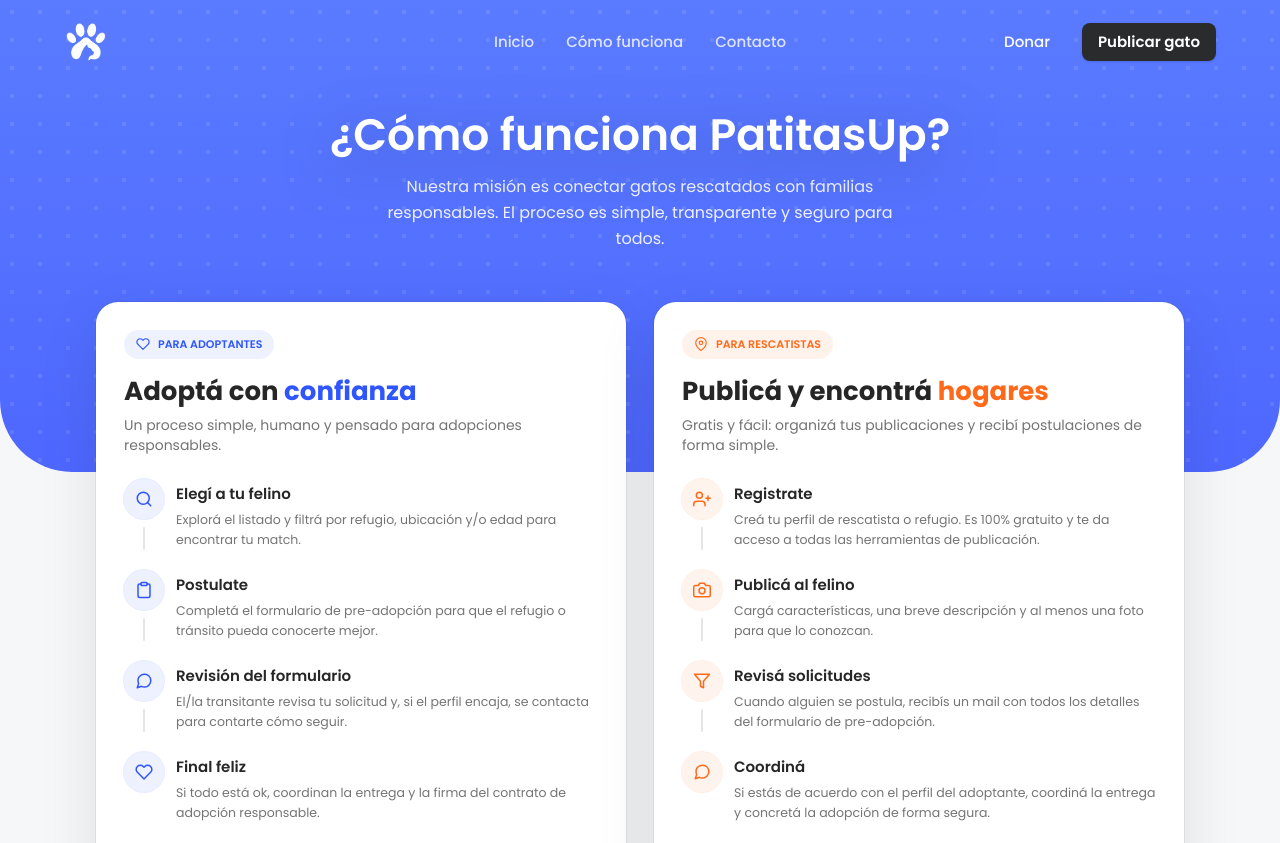
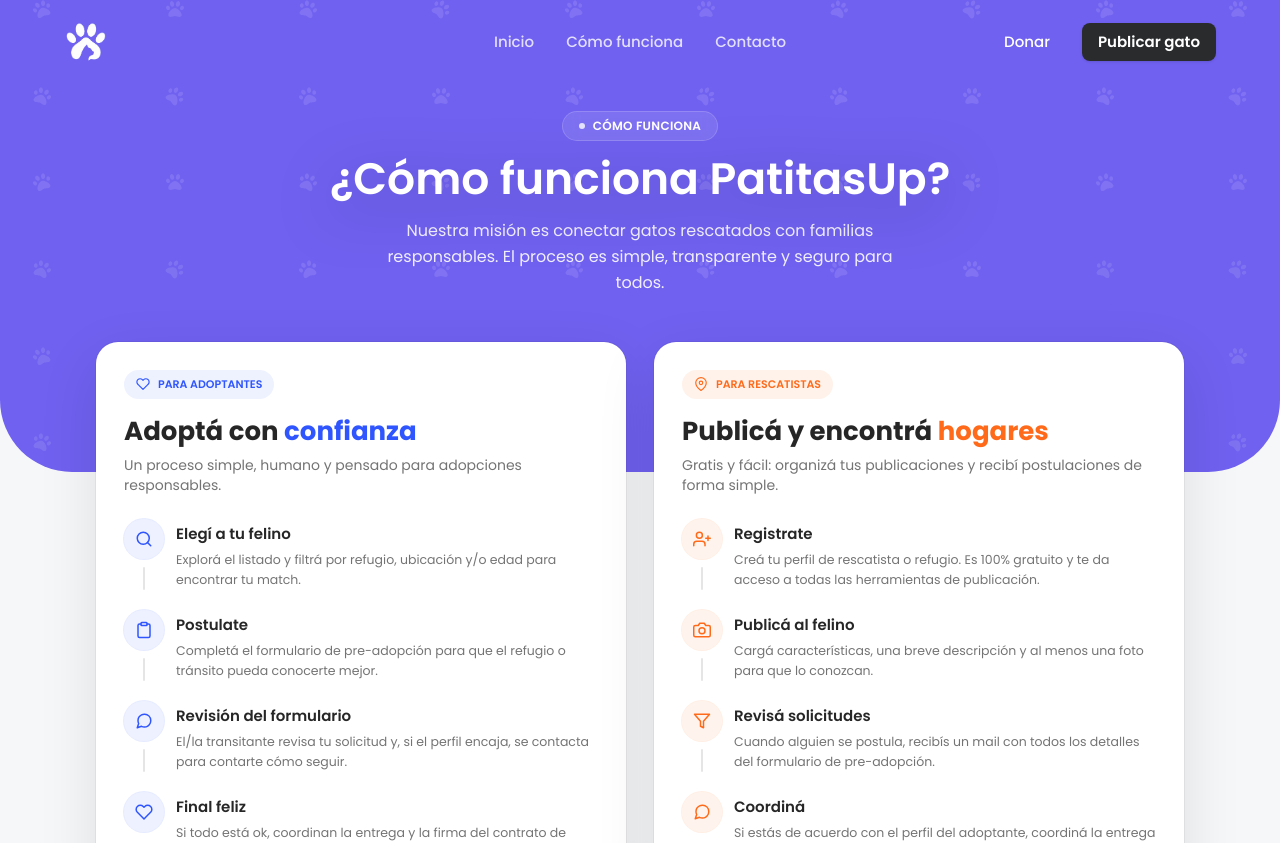
Before and after one commit to almendrasmaria/patitasup, a React (Vite) app in the folder client/: page /como-funciona in a window 1280 px wide. Shown: the top 843 px of the page. Built offline with nearby package versions, Linux system fonts and the light colour scheme.

Commit message:
Unify page heroes using shared PawsSection

```diff
--- a/client/src/features/cats/components/CatsHero.tsx
+++ b/client/src/features/cats/components/CatsHero.tsx
@@ -1,29 +1,15 @@
-import { FaPaw } from "react-icons/fa";
 import Hero from "../../../shared/ui/Hero";
-
+import PawsSection from "../../../shared/ui/PawsSection";
 
 const CatsHero = () => {
   return (
-    <section className="relative w-full overflow-hidden text-white bg-[#7061F0]">
-
-      <div className="pointer-events-none absolute inset-0">
-        <div className="grid h-full w-full grid-cols-6 gap-12 opacity-20 sm:grid-cols-8 lg:grid-cols-10">
-          {Array.from({ length: 60 }).map((_, i) => (
-            <FaPaw
-              key={i}
-              size={18}
-              className="mx-auto text-white/55"
-              style={{ transform: `rotate(${(i % 4) * 20 - 20}deg)` }}
-            />
-          ))}
-        </div>
-      </div>
+    <PawsSection>
 
       <div className="pointer-events-none absolute -top-40 left-1/2 h-[520px] w-[900px] -translate-x-1/2 rounded-full bg-white/10 blur-3xl" />
 
       <div className="relative mx-auto flex w-full max-w-5xl flex-col items-center px-4 pt-32 pb-24 text-center sm:px-6 sm:pt-36 sm:pb-28 lg:px-8">
         <Hero
-          badgeText="Adopción responsable"
+          badgeText="Bienvenido a PatitasUp"
           variant="home"
           title="Un nuevo comienzo para cada bigote"
           subtitle={`Conectamos gatitos rescatados con familias listas para brindar amor.\n¿Listo para encontrar a tu compañero perfecto?`}
@@ -36,7 +22,8 @@
                 .getElementById("cats-filters")
                 ?.scrollIntoView({ behavior: "smooth", block: "start" });
             }}
-            className="rounded-lg bg-white px-6 py-3 text-[14px] font-semibold shadow-md shadow-black/15 transition hover:bg-white/95 active:translate-y-[1px] text-[#7061F0]">
+            className="rounded-lg bg-white px-6 py-3 text-[14px] font-semibold text-[#7061F0] shadow-md shadow-black/15 transition hover:bg-white/95 active:translate-y-[1px]"
+          >
             Adoptar Gato
           </button>
 
@@ -45,7 +32,7 @@
           </button>
         </div>
       </div>
-    </section>
+    </PawsSection>
   );
 };
 
--- a/client/src/features/contact/pages/ContactPage.tsx
+++ b/client/src/features/contact/pages/ContactPage.tsx
@@ -3,6 +3,7 @@
 import ContactFormCard from "../components/ContactFormCard";
 import ContactInfoCard from "../components/ContactInfoCard";
 import Footer from "../../../shared/ui/Footer";
+import PawsSection from "../../../shared/ui/PawsSection";
 
 const ContactPage = () => {
   return (
@@ -10,25 +11,19 @@
       <Navbar />
 
       <main>
-        <section className="relative h-[472px] overflow-hidden rounded-b-[72px] bg-gradient-to-b from-[#5A7BFF] to-[#4E67FF]">
-          <div
-            className="absolute inset-0 opacity-20"
-            style={{
-              backgroundImage:
-                "radial-gradient(circle at 12px 12px, rgba(255,255,255,0.5) 2px, transparent 2.5px)",
-              backgroundSize: "28px 28px",
-            }}
-          />
 
-          <div className="relative z-10 mx-auto max-w-6xl px-4 pt-28 pb-14 sm:px-6 lg:px-8">
+        <PawsSection className="h-[472px] rounded-b-[72px]">
+          <div className="mx-auto max-w-6xl px-4 pt-28 pb-24 sm:px-6 lg:px-8">
             <Hero
+              badgeText="Contacto"
+              variant="page"
               title="Contáctanos"
               subtitle="Estamos aquí para ayudarte a conectar con tu futuro mejor amigo y responder cualquier duda que tengas sobre el proceso."
             />
           </div>
-        </section>
+        </PawsSection>
 
-        <section className="relative z-20 -mt-[170px] pb-16">
+        <section className="relative z-20 -mt-[130px] pb-16">
           <div className="mx-auto max-w-6xl px-4 sm:px-6 lg:px-8">
             <div className="grid grid-cols-1 gap-8 lg:grid-cols-2">
               <ContactFormCard />
--- a/client/src/features/how-it-works/pages/HowItWorksPage.tsx
+++ b/client/src/features/how-it-works/pages/HowItWorksPage.tsx
@@ -3,6 +3,7 @@
 import HowItWorksColumns from "../components/HowItWorksColumns";
 import { howItWorksCards } from "../data/howItWorksData";
 import Footer from "../../../shared/ui/Footer";
+import PawsSection from "../../../shared/ui/PawsSection";
 
 const HowItWorksPage = () => {
   return (
@@ -10,25 +11,18 @@
       <Navbar />
 
       <main>
-        <section className="relative h-[472px] overflow-hidden rounded-b-[72px] bg-gradient-to-b from-[#5A7BFF] to-[#4E67FF]">
-          <div
-            className="absolute inset-0 opacity-20"
-            style={{
-              backgroundImage:
-                "radial-gradient(circle at 12px 12px, rgba(255,255,255,0.5) 2px, transparent 2.5px)",
-              backgroundSize: "28px 28px",
-            }}
-          />
-
-          <div className="relative z-10 mx-auto max-w-6xl px-4 pt-28 pb-14 text-center sm:px-6 lg:px-8">
+        <PawsSection className="h-[472px] rounded-b-[72px]">
+          <div className="mx-auto max-w-6xl px-4 pt-28 pb-24 text-center sm:px-6 lg:px-8">
             <Hero
+              badgeText="Cómo funciona"
+              variant="page"
               title="¿Cómo funciona PatitasUp?"
               subtitle="Nuestra misión es conectar gatos rescatados con familias responsables. El proceso es simple, transparente y seguro para todos."
             />
           </div>
-        </section>
+        </PawsSection>
 
-        <section className="relative z-20 -mt-[170px] pb-16">
+        <section className="relative z-20 -mt-[130px] pb-16">
           <HowItWorksColumns cards={howItWorksCards} />
         </section>
       </main>
--- /dev/null
+++ b/client/src/shared/ui/PawsSection.tsx
@@ -0,0 +1,42 @@
+import type { ReactNode } from "react";
+import { FaPaw } from "react-icons/fa";
+
+type Props = {
+  children: ReactNode;
+  className?: string;
+  bgColor?: string;
+  pawsCount?: number;
+};
+
+const PawsSection = ({
+  children,
+  className,
+  bgColor = "#7061F0",
+  pawsCount = 60,
+}: Props) => {
+  return (
+    <section
+      className={["relative w-full overflow-hidden text-white", className]
+        .filter(Boolean)
+        .join(" ")}
+      style={{ backgroundColor: bgColor }}
+    >
+      <div className="pointer-events-none absolute inset-0">
+        <div className="grid h-full w-full grid-cols-6 gap-12 opacity-20 sm:grid-cols-8 lg:grid-cols-10">
+          {Array.from({ length: pawsCount }).map((_, i) => (
+            <FaPaw
+              key={i}
+              size={18}
+              className="mx-auto text-white/55"
+              style={{ transform: `rotate(${(i % 4) * 20 - 20}deg)` }}
+            />
+          ))}
+        </div>
+      </div>
+
+      <div className="relative">{children}</div>
+    </section>
+  );
+};
+
+export default PawsSection;
```
